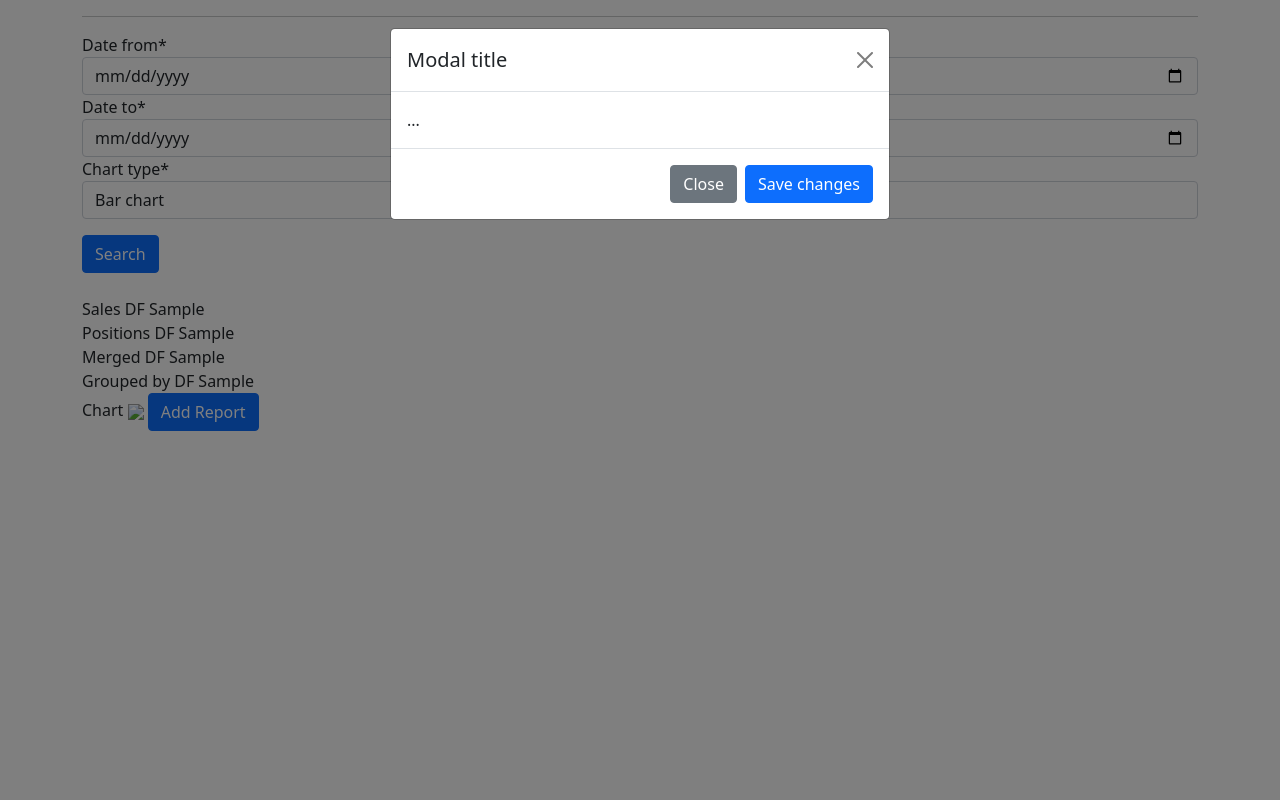
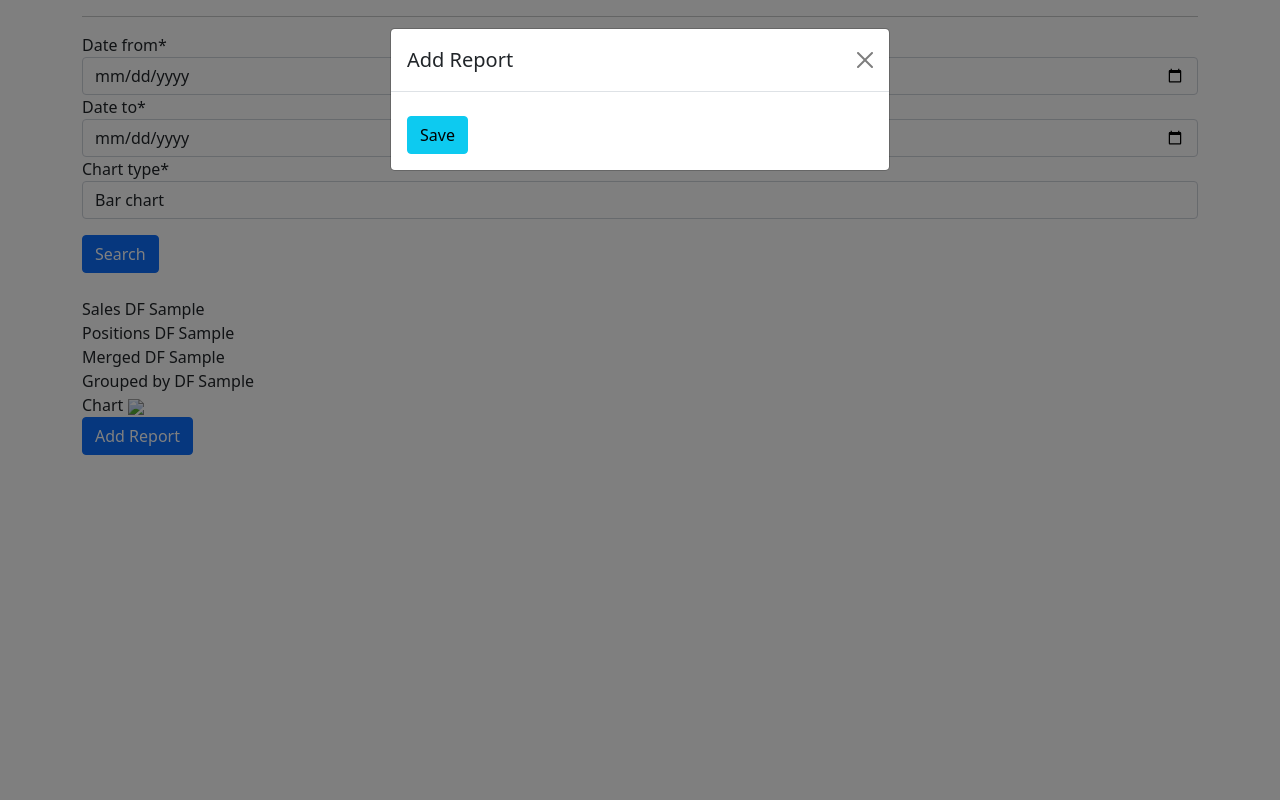
Before and after one commit to thiagomarcal1984/reports_proj, a Django app: template sales/templates/sales/home.html in a window 1280 px wide, after a click on "Add Report". Run offline with Django 4.2, Linux system fonts and the light colour scheme; tables that the repository leaves empty hold one stand-in row (values such as "Sample post"); the template is opened without the code that fills it: values that come from a table or form of the project are taken from there, most other values are stand-ins (such as "Sample title", 1, 10 or a date in 2020); some libraries are stand-ins or nearby versions.

Commit message:
add the report form to the modal

```diff
--- /dev/null
+++ b/reports/forms.py
@@ -0,0 +1,6 @@
+from django import forms
+from .models import Report
+class ReportForm(forms.ModelForm):
+    class Meta:
+        model = Report
+        fields = ('name', 'remarks')
--- a/sales/templates/sales/home.html
+++ b/sales/templates/sales/home.html
@@ -16,15 +16,16 @@ Home
     <div class="modal-dialog">
       <div class="modal-content">
         <div class="modal-header">
-          <h5 class="modal-title" id="exampleModalLabel">Modal title</h5>
+          <h5 class="modal-title" id="exampleModalLabel">Add Report</h5>
           <button type="button" class="btn-close" data-bs-dismiss="modal" aria-label="Close"></button>
         </div>
         <div class="modal-body">
-          ...
-        </div>
-        <div class="modal-footer">
-          <button type="button" class="btn btn-secondary" data-bs-dismiss="modal">Close</button>
-          <button type="button" class="btn btn-primary">Save changes</button>
+          <div id="alert-box"></div>
+          <form id="report-form">
+              {% csrf_token %}
+              {{ report_form|crispy }}
+              <button type="submit" class="btn btn-info mt-2">Save</button>
+          </form>
         </div>
       </div>
     </div>
@@ -32,7 +33,7 @@ Home
   <hr>
 <form action="" method="post">
     {% csrf_token %}
-    {{ form|crispy }}
+    {{ search_form|crispy }}
     <button type="submit" class="btn btn-primary mt-3">Search</button>
 </form>
 <br>
@@ -55,5 +56,6 @@ Home
 {% else %}
 <h3>No Data.</h3>
 {% endif %}
+<br/>
 <button class="btn btn-primary not-visible" id="report-btn"  data-bs-toggle="modal" data-bs-target="#reportModal">Add Report</button>
 {% endblock content %}
```
Also changed, not shown: sales/views.py (+5 -2 lines).
